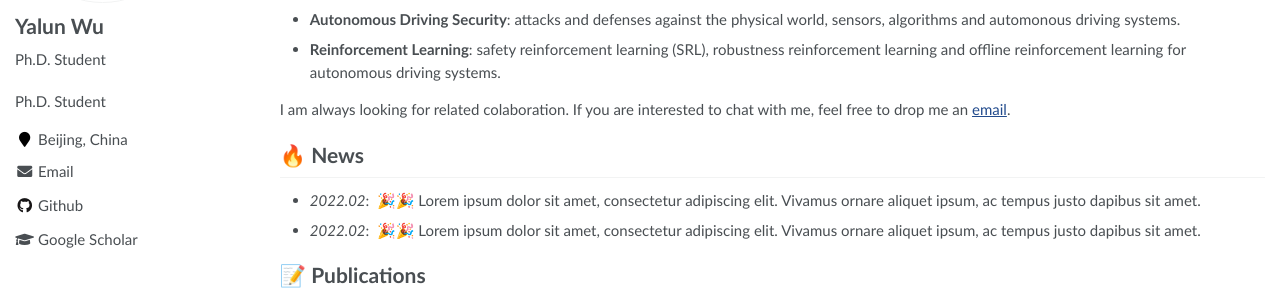
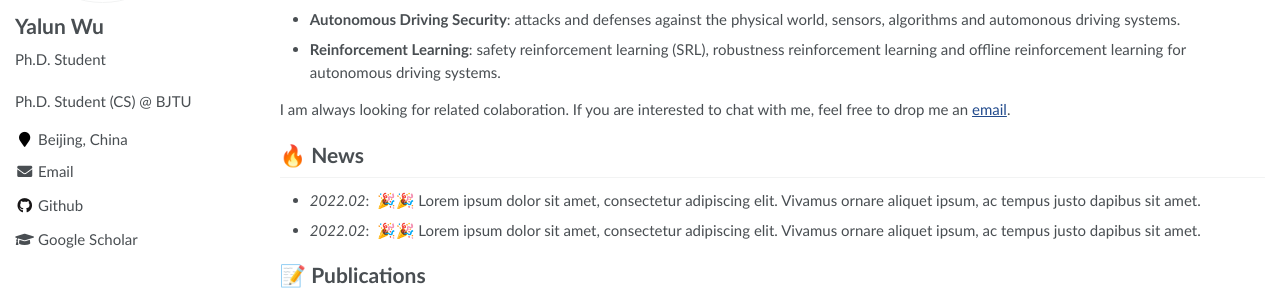
Before and after one commit to Allenpandas/Allenpandas.github.io, a Jekyll site: the page built from _pages/about.md, in a window 1280 px wide. Shown: the part 263-553 px from the top of the page. Built offline with Jekyll 4.4.1, drawn with Linux system fonts in a browser that asks for light colours.

Commit message:
update _config.yml

```diff
--- a/_config.yml
+++ b/_config.yml
@@ -7,7 +7,7 @@
 
 # Site Settings
 title                    : "Yalun Wu"
-description              : "Ph.D. Student"
+description              : "Ph.D. Student (CS) @ BJTU"
 repository               : "Allenpandas/Allenpandas.github.io"
 google_scholar_stats_use_cdn : true
 
```
